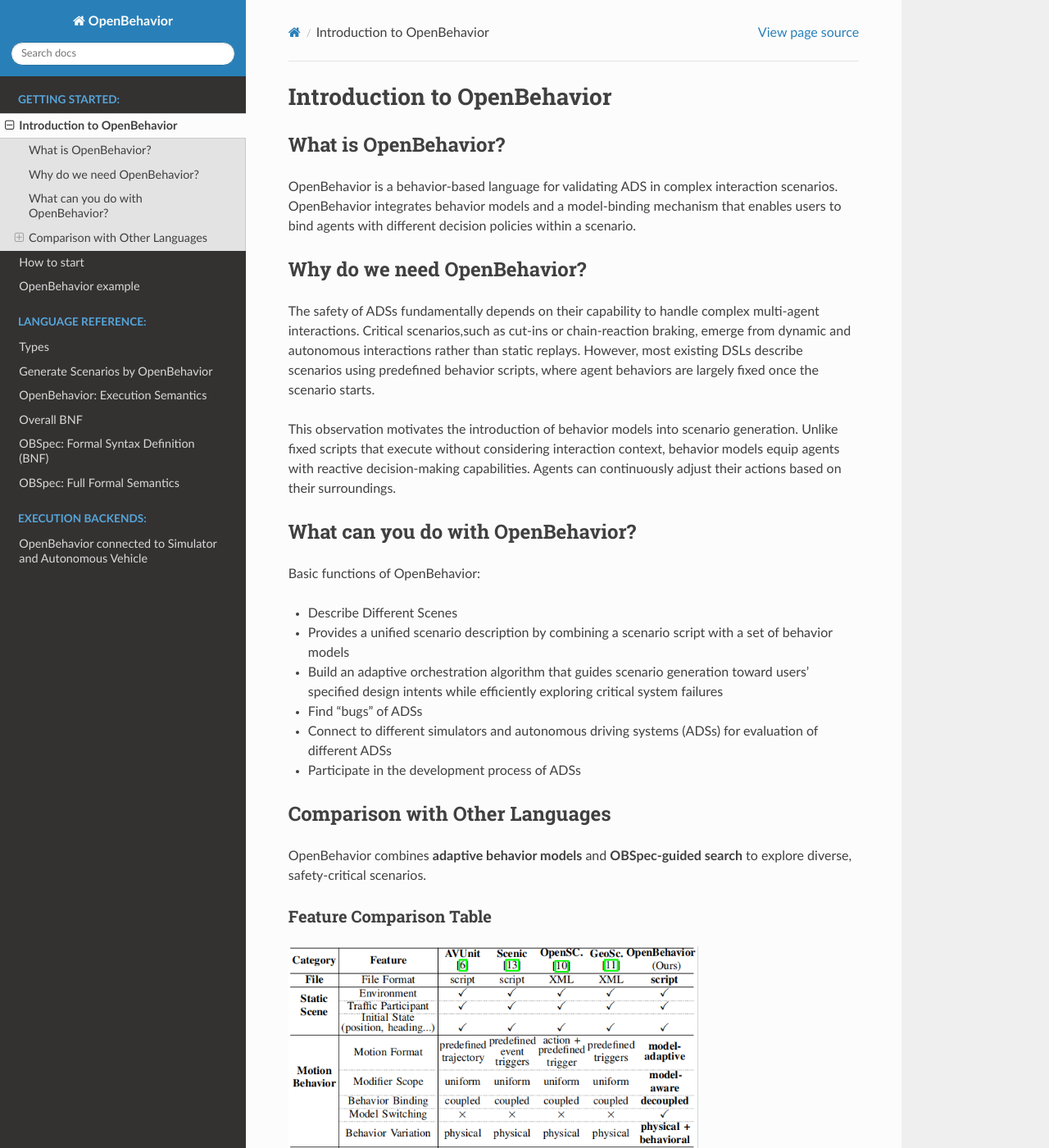
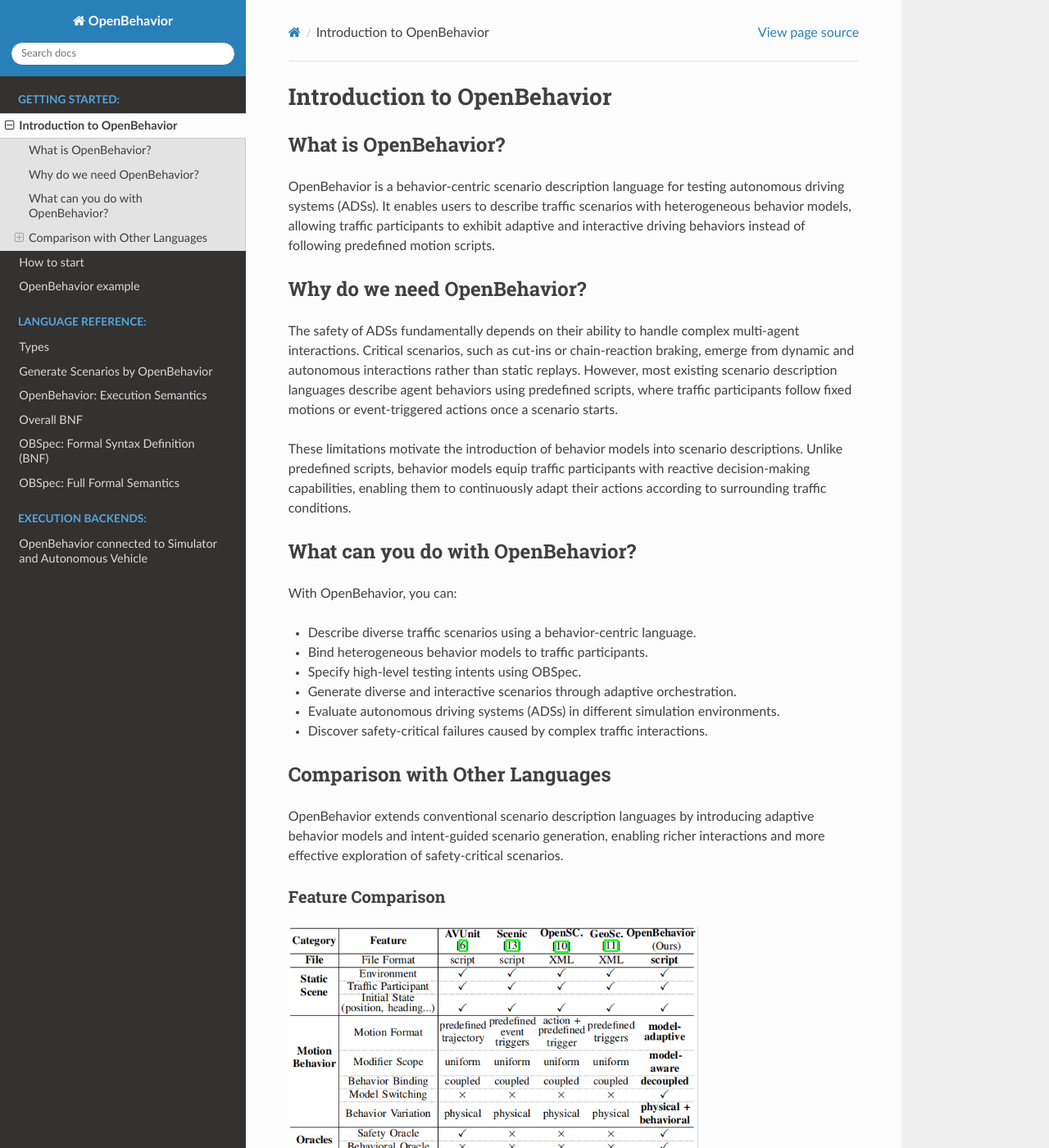
Before and after one commit to Sunshinesheep/OpenBehavior-doc, a Sphinx documentation site: the page built from docs/source/Introduction_to_OpenBehavior.md, in a window 1280 px wide and 1400 px high. Shown: the whole window at 82% size. Built offline with Sphinx 7.4.7 and the Read the Docs theme 3.1.0, drawn with Linux system fonts in a browser that asks for light colours.

Commit message:
Update Introduction_to_OpenBehavior.md

````diff
--- a/docs/source/Introduction_to_OpenBehavior.md
+++ b/docs/source/Introduction_to_OpenBehavior.md
@@ -2,34 +2,35 @@
 
 ## What is OpenBehavior?
 
-OpenBehavior is a behavior-based language for validating ADS in complex interaction scenarios. OpenBehavior integrates behavior models and a model-binding mechanism that enables users to bind agents with different decision policies within a scenario.
+OpenBehavior is a behavior-centric scenario description language for testing autonomous driving systems (ADSs). It enables users to describe traffic scenarios with heterogeneous behavior models, allowing traffic participants to exhibit adaptive and interactive driving behaviors instead of following predefined motion scripts.
 
 ## Why do we need OpenBehavior?
 
-The safety of ADSs fundamentally depends on their capability to handle complex multi-agent interactions. Critical scenarios,such as cut-ins or chain-reaction braking, emerge from dynamic  and autonomous interactions rather than static replays. However, most existing DSLs describe scenarios using predefined behavior scripts, where agent behaviors are largely fixed once the scenario starts.
+The safety of ADSs fundamentally depends on their ability to handle complex multi-agent interactions. Critical scenarios, such as cut-ins or chain-reaction braking, emerge from dynamic and autonomous interactions rather than static replays. However, most existing scenario description languages describe agent behaviors using predefined scripts, where traffic participants follow fixed motions or event-triggered actions once a scenario starts.
 
-This observation motivates the introduction of behavior models into scenario generation. Unlike fixed scripts that execute without considering interaction context, behavior models equip agents with reactive decision-making capabilities. Agents can continuously adjust their actions based on their surroundings.
+These limitations motivate the introduction of behavior models into scenario descriptions. Unlike predefined scripts, behavior models equip traffic participants with reactive decision-making capabilities, enabling them to continuously adapt their actions according to surrounding traffic conditions.
 
 ## What can you do with OpenBehavior?
 
-Basic functions of OpenBehavior:
+With OpenBehavior, you can:
 
-- Describe Different Scenes
-- Provides a unified scenario description by combining a scenario script with a set of behavior models
-- Build an adaptive orchestration algorithm that guides scenario generation toward users’ specified design intents while efficiently exploring critical system failures
-- Find "bugs" of ADSs
-- Connect to different simulators and autonomous driving systems (ADSs) for evaluation of different ADSs
-- Participate in the development process of ADSs
+- Describe diverse traffic scenarios using a behavior-centric language.
+- Bind heterogeneous behavior models to traffic participants.
+- Specify high-level testing intents using OBSpec.
+- Generate diverse and interactive scenarios through adaptive orchestration.
+- Evaluate autonomous driving systems (ADSs) in different simulation environments.
+- Discover safety-critical failures caused by complex traffic interactions.
 
 ## Comparison with Other Languages
 
-OpenBehavior combines **adaptive behavior models** and **OBSpec-guided search** to explore diverse, safety-critical scenarios.
+OpenBehavior extends conventional scenario description languages by introducing adaptive behavior models and intent-guided scenario generation, enabling richer interactions and more effective exploration of safety-critical scenarios.
 
-##### Feature Comparison Table
+### Feature Comparison
+
 <!--![Comparison Table](images/compare.png)-->
 ```{image} images/compare.png
 :width: 500px
 :align: left
 :alt: Comparison Table
 
-While conventional languages excel at defining physical parameter variations, OpenBehavior shifts the paradigm by introducing a novel policy-level abstraction. By decoupling agents from specific behavior models and introducing Intent Oracles, it enables the simulation of complex, reactive interactions. This approach explores both physical and behavioral search spaces, significantly expanding the coverage of safety-critical edge cases.
+Unlike existing scenario description languages, which rely on predefined trajectories or event-triggered actions, OpenBehavior introduces explicit behavior models that can be independently bound, switched, and reused across scenarios. Combined with model-aware modifiers and OBSpec, it supports both physical and behavioral variations, enabling richer scenario generation for testing.
````
